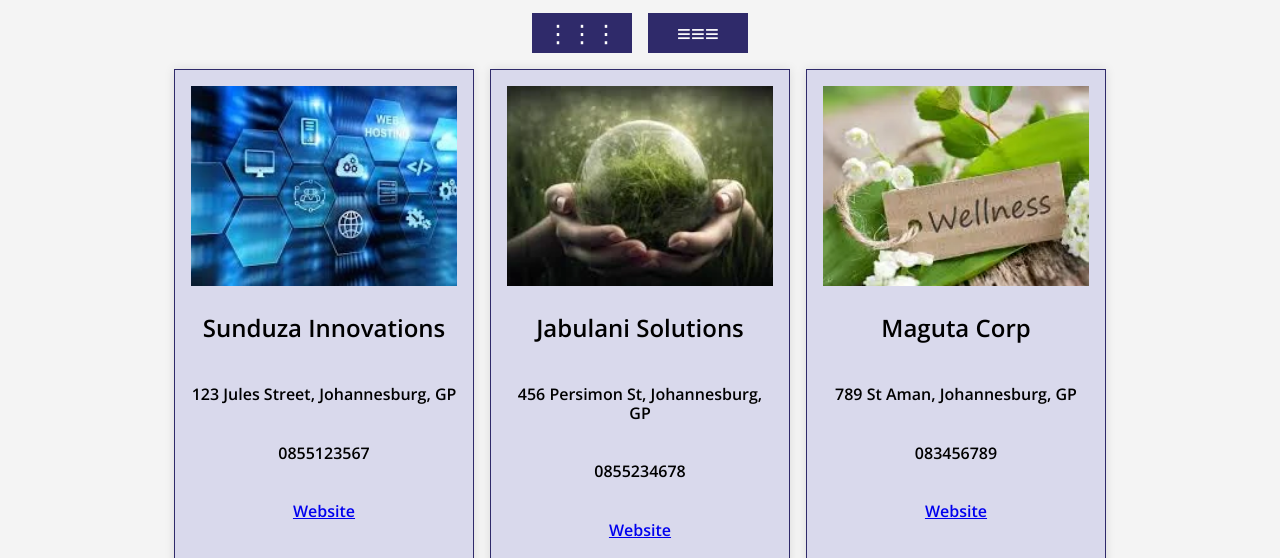
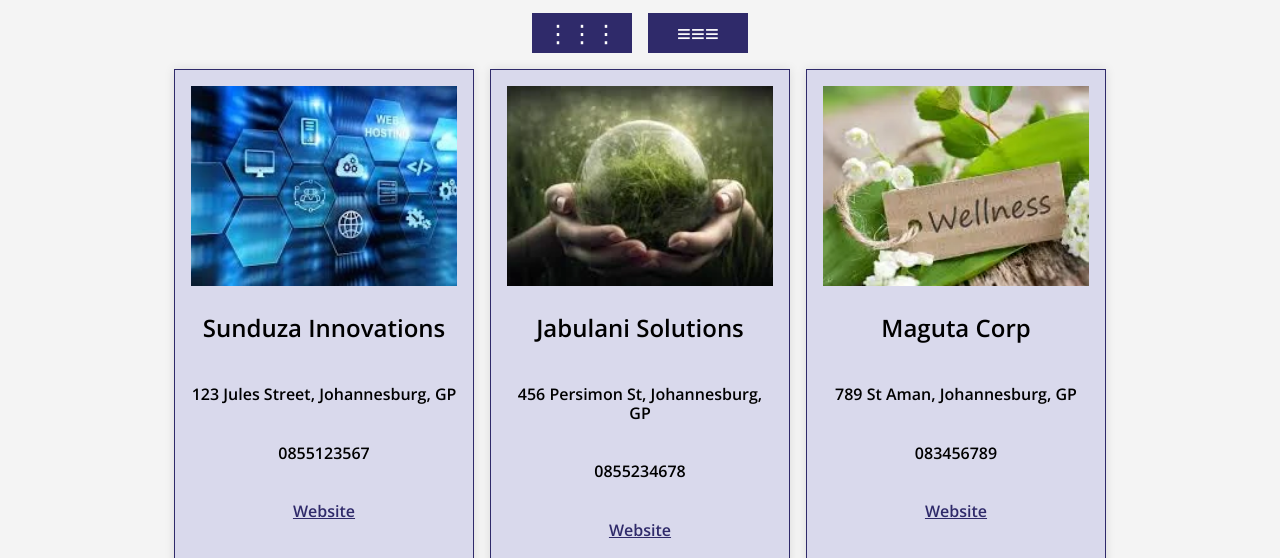
Before and after one commit to blelian/wdd231, a plain HTML site: page chamber/directory.html in a window 1280 px wide. Shown: the part 241-799 px from the top of the page. Drawn offline with nearby package versions, Linux system fonts and the light colour scheme.

Commit message:
still trying to fix ccs overview contrast issues

```diff
--- a/chamber/styles/member.css
+++ b/chamber/styles/member.css
@@ -37,6 +37,17 @@ header {
   width: 60px;
   height: auto;
 }
+
+a {
+  color: #2F2A6A;
+  text-decoration: underline;
+}
+
+a:hover,
+a:focus {
+  color: #1E1A4F;
+}
+
 
 nav {
   background-color: var(--image-background);
```
